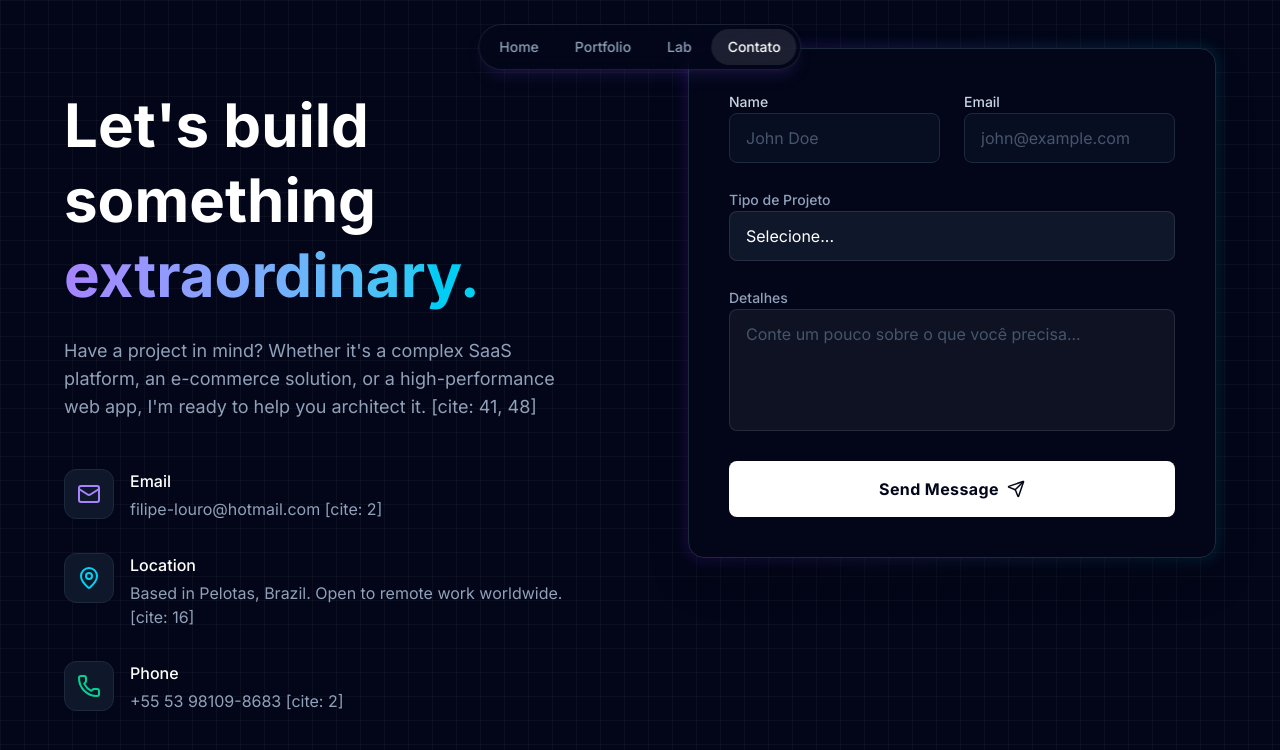
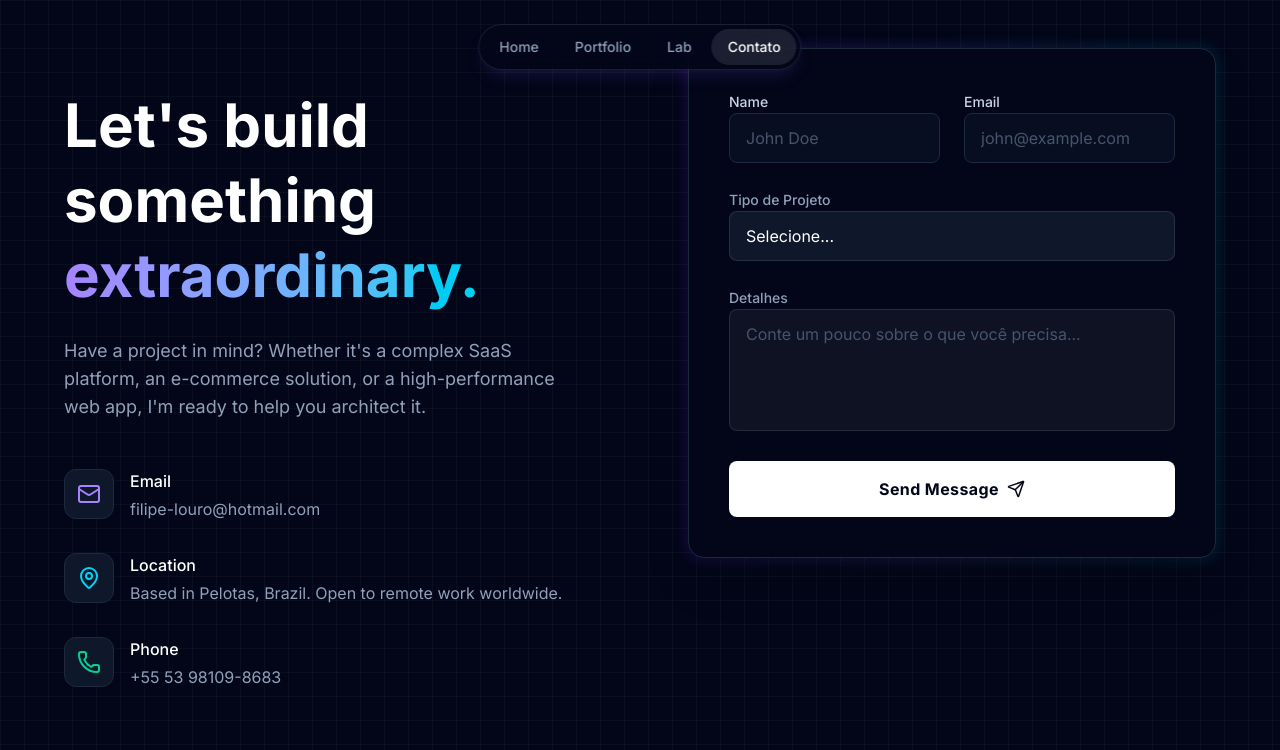
Before and after one commit to filipe-louro/portifolio-filipe-louro, a Next.js app: page / in a window 1280 px wide. Both pictures are taken after a click on the button 783 px from the left and 658 px from the top of the page. Shown: the top 750 px of the page. Built offline with nearby package versions, Linux system fonts and the light colour scheme.

Commit message:
remover código desnecessário

```diff
--- a/components/sections/contact.tsx
+++ b/components/sections/contact.tsx
@@ -54,7 +54,7 @@ export const ContactForm = () => {
                         <span className="text-transparent bg-clip-text bg-gradient-to-r from-violet-400 to-cyan-400">extraordinary.</span>
                     </h2>
                     <p className="text-slate-400 text-lg mb-12 max-w-lg">
-                        Have a project in mind? Whether it&#39;s a complex SaaS platform, an e-commerce solution, or a high-performance web app, I'm ready to help you architect it. [cite: 41, 48]
+                        Have a project in mind? Whether it&#39;s a complex SaaS platform, an e-commerce solution, or a high-performance web app, I'm ready to help you architect it.
                     </p>
 
                     <div className="space-y-8">
@@ -64,7 +64,7 @@ export const ContactForm = () => {
                             </div>
                             <div>
                                 <h4 className="text-white font-medium mb-1">Email</h4>
-                                <a href="mailto:filipe-louro@hotmail.com" className="text-slate-400 hover:text-white transition-colors">filipe-louro@hotmail.com [cite: 2]</a>
+                                <a href="mailto:filipe-louro@hotmail.com" className="text-slate-400 hover:text-white transition-colors">filipe-louro@hotmail.com </a>
                             </div>
                         </div>
 
@@ -74,7 +74,7 @@ export const ContactForm = () => {
                             </div>
                             <div>
                                 <h4 className="text-white font-medium mb-1">Location</h4>
-                                <p className="text-slate-400">Based in Pelotas, Brazil. Open to remote work worldwide. [cite: 16]</p>
+                                <p className="text-slate-400">Based in Pelotas, Brazil. Open to remote work worldwide. </p>
                             </div>
                         </div>
 
@@ -84,7 +84,7 @@ export const ContactForm = () => {
                             </div>
                             <div>
                                 <h4 className="text-white font-medium mb-1">Phone</h4>
-                                <p className="text-slate-400">+55 53 98109-8683 [cite: 2]</p>
+                                <p className="text-slate-400">+55 53 98109-8683</p>
                             </div>
                         </div>
                     </div>
--- a/components/sections/services.tsx
+++ b/components/sections/services.tsx
@@ -108,20 +108,20 @@ export const ServicesSection = () => {
                             Beyond Code: <span className="text-cyan-400">DevOps & Automation</span>
                         </h3>
                         <p className="text-slate-400 text-lg leading-relaxed mb-6">
-                            I don&#39;t just write code; I build infrastructure. From setting up CI/CD pipelines to managing Linux VPS environments with Redis and Elasticsearch. [cite_start]I ensure your applications are not just functional, but scalable and resilient. [cite: 36, 40]
+                            I don&#39;t just write code; I build infrastructure. From setting up CI/CD pipelines to managing Linux VPS environments with Redis and Elasticsearch. [cite_start]I ensure your applications are not just functional, but scalable and resilient.
                         </p>
                         <ul className="space-y-3 text-slate-300">
                             <li className="flex items-center gap-3">
                                 <Cpu size={20} className="text-violet-400" />
-                                [cite_start]<span>Linux Server Administration & VPS Management [cite: 7, 40]</span>
+                                [cite_start]<span>Linux Server Administration & VPS Management</span>
                             </li>
                             <li className="flex items-center gap-3">
                                 <Globe size={20} className="text-cyan-400" />
-                                [cite_start]<span>CI/CD Pipelines & Dockerized Environments [cite: 57]</span>
+                                [cite_start]<span>CI/CD Pipelines & Dockerized Environments</span>
                             </li>
                             <li className="flex items-center gap-3">
                                 <Code2 size={20} className="text-emerald-400" />
-                                [cite_start]<span>API Security & Performance Tuning [cite: 59]</span>
+                                [cite_start]<span>API Security & Performance Tuning</span>
                             </li>
                         </ul>
                     </motion.div>
```
